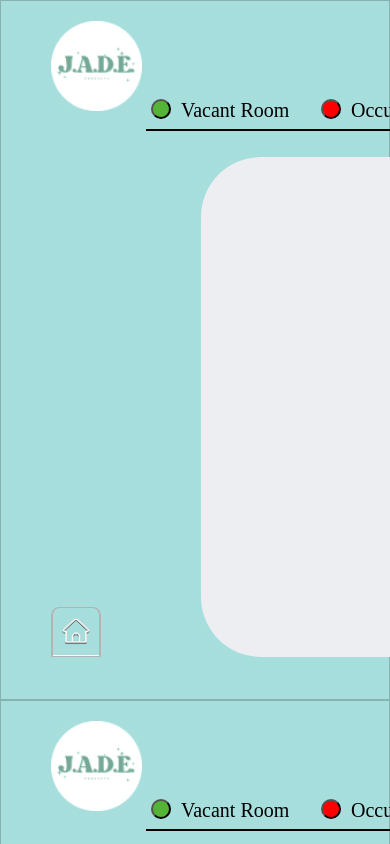
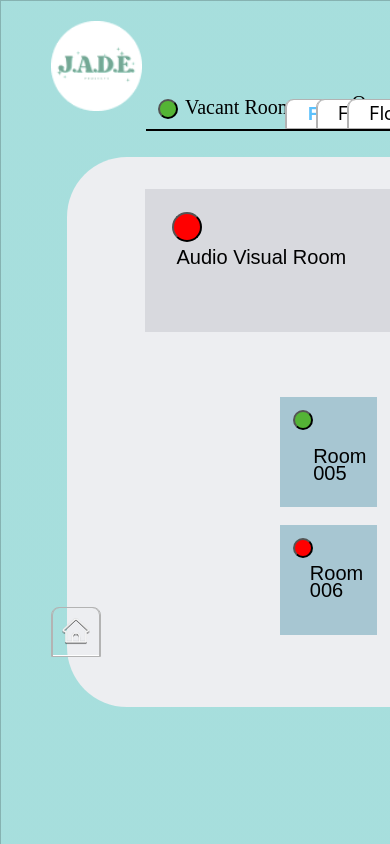
Before and after one commit to JazminnAira/jade_monitoring_system, a Next.js app: page /Dashboard in a window 390 px wide. Shown: the top 844 px of the page. Built offline with nearby package versions, Linux system fonts and the light colour scheme.

Commit message:
floor 1 responsiveness

```diff
--- a/jade_components/Floor_oneDb.module.css
+++ b/jade_components/Floor_oneDb.module.css
@@ -24,46 +24,19 @@
 }
 .hr {
     position: absolute;
-    width: 1180px;
+    width: 80vw;
     height: 0px;
     left: 145px;
     top: 120px;
 
-
     border: 1px solid black;
 }
 
-.floor1_btn{
-    position: absolute;
-    width: 103px;
-    height: 30px;
-    left: 955px;
-    font-family: 'Inter', sans-serif;
-    font-style: normal;
-    font-weight: 400;
-    font-size: 18px;
-    line-height: 18px;
-    cursor: pointer;
-    color: #000000;
-    box-sizing: border-box;
-    align-items: flex-start;
-    background: #FFFFFF;
-    border: 1px solid #B3B3B3;
-    box-shadow: inset -1px 0px 0px #B3B3B3, inset 1px 0px 0px #B3B3B3, inset 0px -1px 0px #FFFFFF;
-    border-radius: 8px 8px 0px 0px;
-    color: rgb(92, 193, 252);
-    font-weight: bold;
-}
-
-.floor1_btn:hover{
-    color: rgb(92, 193, 252);
-    font-weight: bold;
-}
 .floor2_btn {
     position: absolute;
     width: 103px;
     height: 30px;
-    left: 1065px;
+    left: 68vw;
     background: #FFFFFF;
     font-family: 'Inter', sans-serif;
     font-style: normal;
@@ -88,7 +61,7 @@
     position: absolute;
     width: 103px;
     height: 30px;
-    left: 1175px;
+    left: 76vw;
     background: #FFFFFF;
     font-family: 'Inter', sans-serif;
     font-style: normal;
@@ -98,7 +71,6 @@
     cursor: pointer;
     color: #000000;
     box-sizing: border-box;
-    align-items: flex-start;
     background: #FFFFFF;
     border: 1px solid #B3B3B3;
     box-shadow: inset -1px 0px 0px #B3B3B3, inset 1px 0px 0px #B3B3B3, inset 0px -1px 0px #FFFFFF;
@@ -110,7 +82,6 @@
 }
 .layer {
     position: relative;
-    display: flex;
 
 }
 
@@ -118,7 +89,7 @@
     position: absolute;
     width: 20px;
     height: 20px;
-    left:100px;
+    left:8em;
     background: #54B435;
     border-radius: 120px;
     cursor: pointer;
@@ -126,8 +97,7 @@
 .vacant_lbl{
     position: absolute;
     width: 158px;
-    left: 130px;
-    top: 3px;
+    left: 6.7em;
 
     font-family: 'Orienta';
     font-style: normal;
@@ -153,9 +123,9 @@
 }
 .occupied_lbl{
     position: absolute;
-    width: 158px;
-    left: 300px;
-    top: 3px;
+    width: 20vw;
+    height: 3vh;
+    left: 15em;
 
     font-family: 'Orienta';
     font-style: normal;
@@ -170,12 +140,11 @@
 
 }
 
-
 .container{
     position: relative;
     max-height: 1000px;
-    width: 100%;
-    height: 700px;
+    width: 100vw;
+    height: 100vh;
     align-items: center;
     background: linear-gradient(0deg, rgba(119, 208, 207, 0.5), rgba(119, 208, 207, 0.5)), rgba(175, 217, 213, 0.5);
     mix-blend-mode: normal;
@@ -184,9 +153,10 @@
 
 .container1{
     position: absolute;
-    width: 1000px;
-    height: 500px;
-    left: 200px;
+    width: 70vw;
+    height: 65vh;
+    margin-left: 15em;
+    margin-right: 15em;
 
     background: #EDEEF1;
     border-radius: 60px;
@@ -194,10 +164,10 @@
 
 .library{
     position: absolute;
-    width: 400px;
-    height: 100px;
-    left: 350px;
-    top: 30px;
+    width: 30vw;
+    height: 17vh;
+    margin-top: 2em;
+    left: 20vw;
 
     background: #D8D9DE;
 
@@ -207,8 +177,8 @@
     position: absolute;
     width: 30px;
     height: 30px;
-    left:10px;
-    top: 10px;
+    top:1.7em;
+    left: 2em;
 
     background: red;
     border-radius: 120px;
@@ -219,42 +189,34 @@
     position: absolute;
     width: 400px;
     height: 68px;
-    justify-content: center;
+    left: 6.7em;
+    overflow-wrap: break-word;
 
-    top: 15px;
-
-    font-family: 'Orienta';
+    font-family: 'Orienta', sans-serif;
     font-style: normal;
     font-weight: 400;
     font-size: 20px;
     line-height: 17px;
-    display: flex;
-    align-items: center;
+    margin-top: 3em;
 
     color: #000000;
 
 }
 
-
-
 .room111{
     position: absolute;
-    width: 150px;
-    height: 100px;
-    left: 800px;
-    top: 250px;
-
+    width: 15%;
+    height: 20%;
+    top: 15em;
+    right: 4em;
     background: #A7C6D2;
-
 }
 
 .room111_btn {
-    position: absolute;
     width: 20px;
     height: 20px;
-    left:8px;
-    top: 10px;
-
+    margin-top: 1em;
+    margin-left: 1em;
     background: #54B435;
     border-radius: 150px;
     cursor: pointer;
@@ -262,19 +224,15 @@
 
 .room111_lbl{
     position: absolute;
-    width: 158px;
-    height: 68px;
-    left: 30px;
-    top: 20px;
-
-    font-family: 'Orienta';
+    width: 10vw;
+    height: 10vh;
+    font-family: 'Orienta', sans-serif;
     font-style: normal;
     font-weight: 400;
     font-size: 20px;
     line-height: 17px;
-    display: flex;
-    align-items: center;
-    text-align: center;
+    margin-top: 6vh;
+    margin-bottom: 2vh;
 
     color: #000000;
 
@@ -282,10 +240,11 @@
 
 .room112{
     position: absolute;
-    width: 150px;
-    height: 100px;
-    left: 800px;
-    top: 360px;
+    width: 15%;
+    height: 20%;
+    top: 22em;
+    right: 4em;
+    margin-top: 1em;
 
     background: #A7C6D2;
 
@@ -296,8 +255,8 @@
     position: absolute;
     width: 20px;
     height: 20px;
-    left:8px;
-    top: 10px;
+    margin-top: 1em;
+    margin-left: 1em;
 
     background: red;
     border-radius: 150px;
@@ -308,30 +267,27 @@
 
 .room112_lbl{
     position: absolute;
-    width: 158px;
-    height: 68px;
-    left: 30px;
-    top: 20px;
+    width: 10vw;
+    height: 10vh;
 
-    font-family: 'Orienta';
+    font-family: 'Orienta', sans-serif;
     font-style: normal;
     font-weight: 400;
     font-size: 20px;
     line-height: 17px;
-    display: flex;
-    align-items: center;
-    text-align: center;
+    margin-top: 2em;
+    margin-left: 1.5em;
+
 
     color: #000000;
 
 }
 
-
 .active{
     position: absolute;
     width: 103px;
     height: 30px;
-    left: 955px;
+    left: 60vw;
     font-family: 'Inter', sans-serif;
     font-style: normal;
     font-weight: 400;
@@ -348,3 +304,37 @@
     color: rgb(92, 193, 252);
     font-weight: bold;
 }
+
+
+@media screen and (max-width: 1348px) {
+    .container1{
+        width: 900px;
+        height: 550px;
+        margin-left: 17vw;
+    }
+    .container{
+        width: 1348px;
+        height: 500vh;
+    }
+
+    .library_lbl{
+        left: 8vw;
+    }
+    .library{
+        width: 365px;
+    }
+
+    .room111{
+        left:54.5vw;
+    }
+
+    .room112 {
+        left:54.5vw;
+    }
+}
+
+@media screen and (max-width: 900px){
+    .container1{
+        width: 650px;
+    }
+}
```
